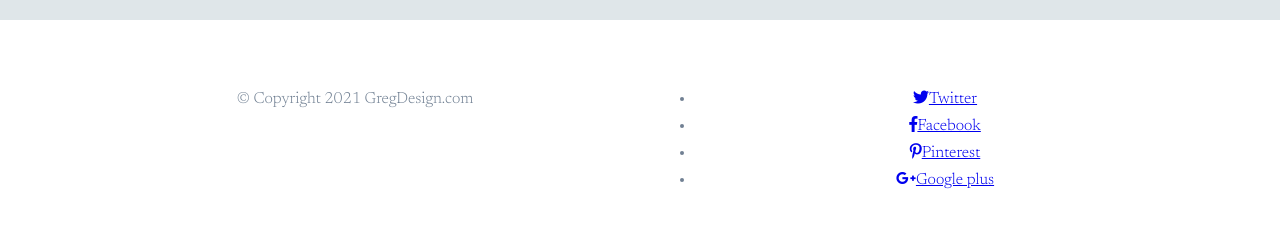
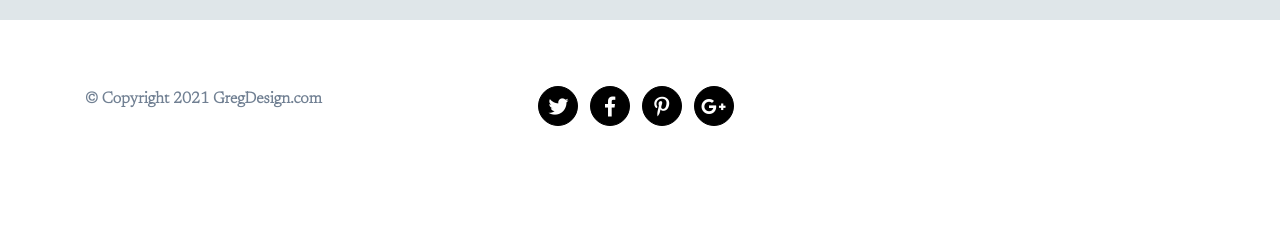
Before and after one commit to ggluchowski/zadanie-4-6, a website: page index.html in a window 1280 px wide. Shown: the part 2152-2380 px from the top of the page. After the commit the page ends 2344 px from the top, so only its background shows below. Drawn offline with Linux system fonts and the light colour scheme.

Commit message:
Add style to Footer section

```diff
--- a/index.html
+++ b/index.html
@@ -156,18 +156,21 @@
 
     <footer>
       <div class="container margin">
-        <div class="row">
+        <div class="row row-column">
 
-          <div class="col">
+          <div class="col text-left">
             <p>&copy; Copyright 2021 GregDesign.com</p>
           </div>
           <div class="col">
             <ul class="social-list">
-              <li class="social"><a href="#"><i class="fab fa-twitter"></i>Twitter</a></li>
+              <li class="social"><a href="#"><i class="fab fa-twitter"></i>Tweeter</a></li>
               <li class="social"><a href="#"><i class="fab fa-facebook-f"></i>Facebook</a></li>
               <li class="social"><a href="#"><i class="fab fa-pinterest-p"></i>Pinterest</a></li>
               <li class="social"><a href="#"><i class="fab fa-google-plus-g"></i>Google plus</a></li>
             </ul>
+          </div>
+          <div class="col">
+
           </div>
 
 
--- a/sass/style.scss
+++ b/sass/style.scss
@@ -125,8 +125,11 @@ header {
 .services .container i {
     border: 3px solid $color-brand;
     border-radius: 50%;
-    font-size: 30px;
-    padding: 15px;
+    font-size: 35px;
+    padding: 0;
+    width: 70px;
+    height: 70px;
+    line-height: 70px;
     color: $color-brand;
 }
 .services .container .box-description {
@@ -169,3 +172,35 @@ header {
     margin-top: 1px;
     margin-bottom: 20px;
 }
+
+/* FOOTER */
+
+footer .row-column {
+    flex-direction: row;
+}
+footer .social-list {
+    list-style-type: none;
+    padding: 0;
+}
+footer .text-left {
+    text-align: left;
+    font-weight: bold;
+}
+footer .social-list .social {
+    display: inline-block;
+    margin-right: 8px;
+    font-size: 0;
+}
+footer .social-list .social a {
+    text-decoration: none;
+}
+footer .social-list .social i {
+    border: 1px solid $color-black;
+    background-color: $color-black;
+    border-radius: 50%;
+    font-size: 20px;
+    color: $color-white;
+    width: 40px;
+    height: 40px;
+    line-height: 40px;
+}
```
Also changed, not shown: css/style.css, 1 other file.
